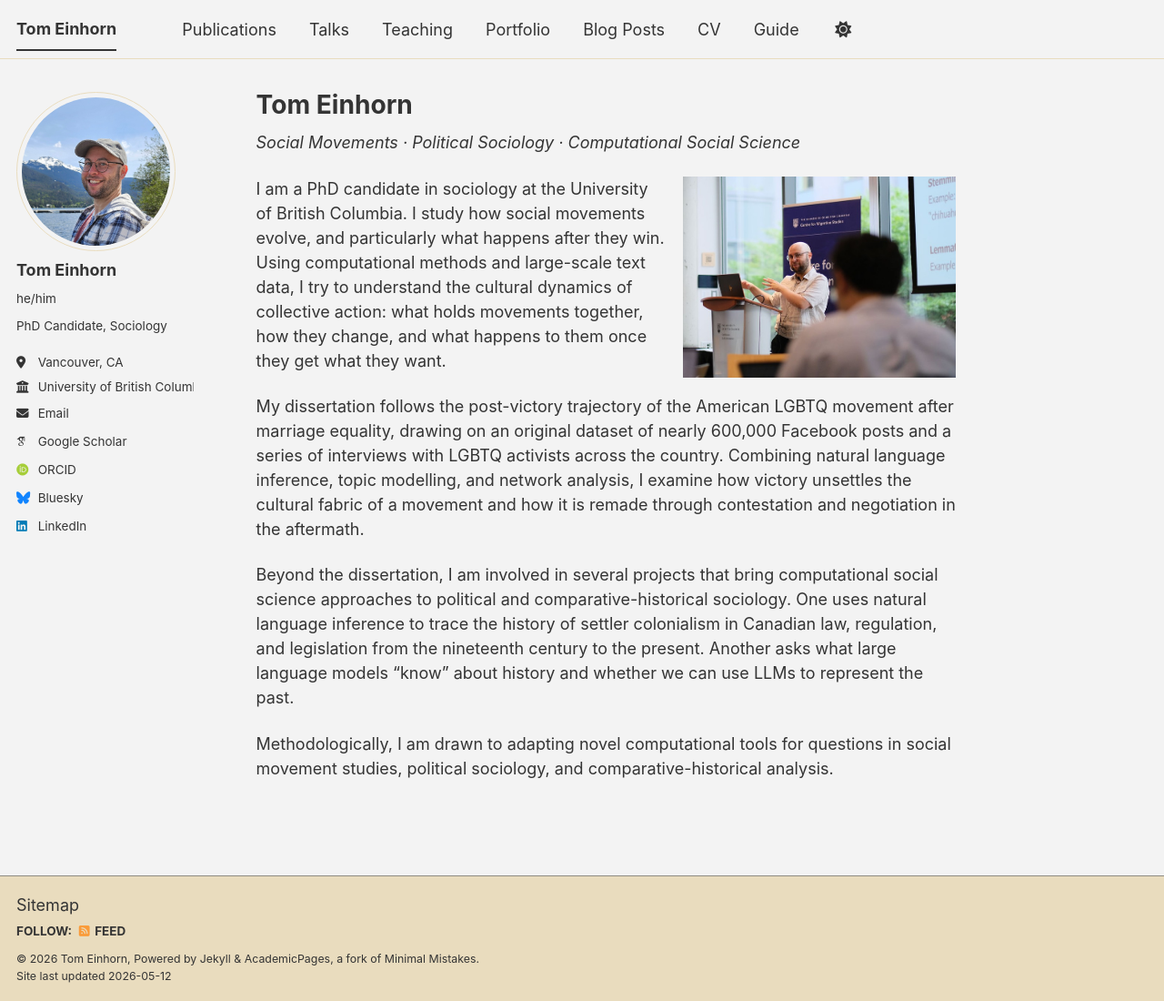
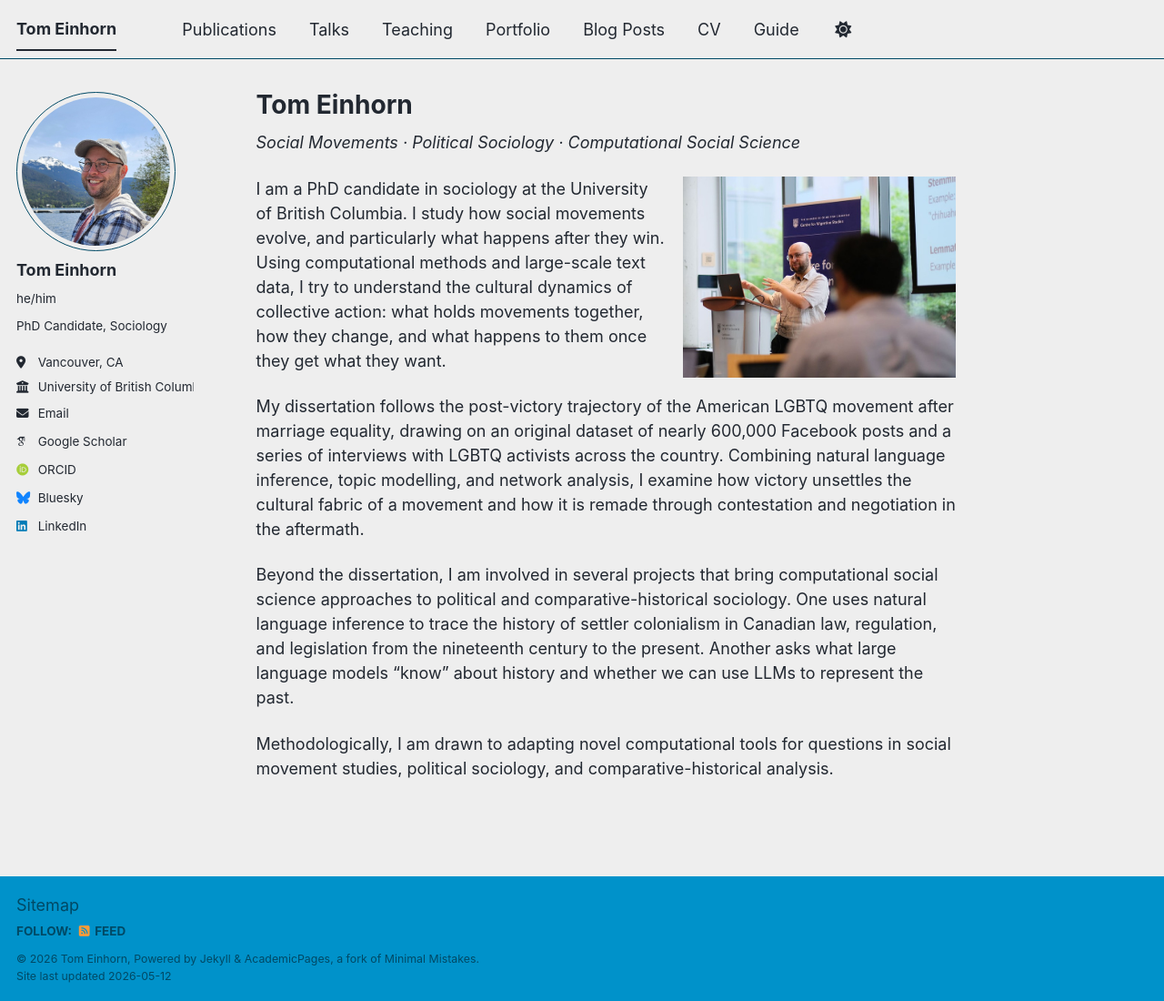
Before and after one commit to TomEinhorn/tomeinhorn.github.io, a Jekyll site: the page built from _pages/about.md, in a window 1280 px wide and 1100 px high. Shown: the whole window at 91% size. Built offline with Jekyll 4.4.1, drawn with Linux system fonts in a browser that asks for light colours; some web fonts are replaced; a script bundle is joined from its source files by our own code; library files that are not in the unit come from our copies.

Commit message:
Update _config.yml

```diff
--- a/_config.yml
+++ b/_config.yml
@@ -8,7 +8,7 @@
 
 # Basic Site Settings
 locale                   : "en-US"
-site_theme               : "dirt" #"default" # The available themes options are "default", "air", "sunrise", "mint", "dirt" and "contrast"
+site_theme               : "air" #"default" # The available themes options are "default", "air", "sunrise", "mint", "dirt" and "contrast"
 title                    : "Tom Einhorn"
 title_separator          : "-"
 name                     : &name "Tom Einhorn"
```
